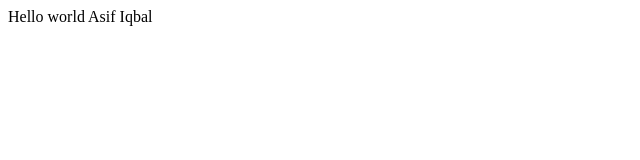
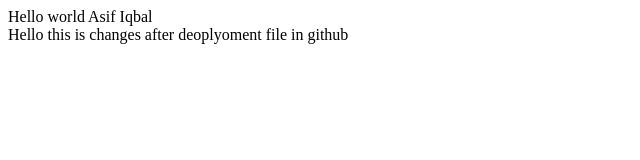
Before and after one commit to asif-iqbal-ba/First-Sruge-Repo, a plain HTML site: page index.html in a window 1280 px wide. Shown: the whole page, without its empty margins (0-640 px from the left). Drawn offline with Linux system fonts and the light colour scheme.

Commit message:
update first file
Comment After Deoplyment yaml file creation

```diff
--- a/index.html
+++ b/index.html
@@ -9,5 +9,8 @@
     <div>
         Hello world Asif Iqbal
     </div>
+    <div>
+        Hello this is changes after deoplyoment file in github
+    </div>
 </body>
 </html>
```
